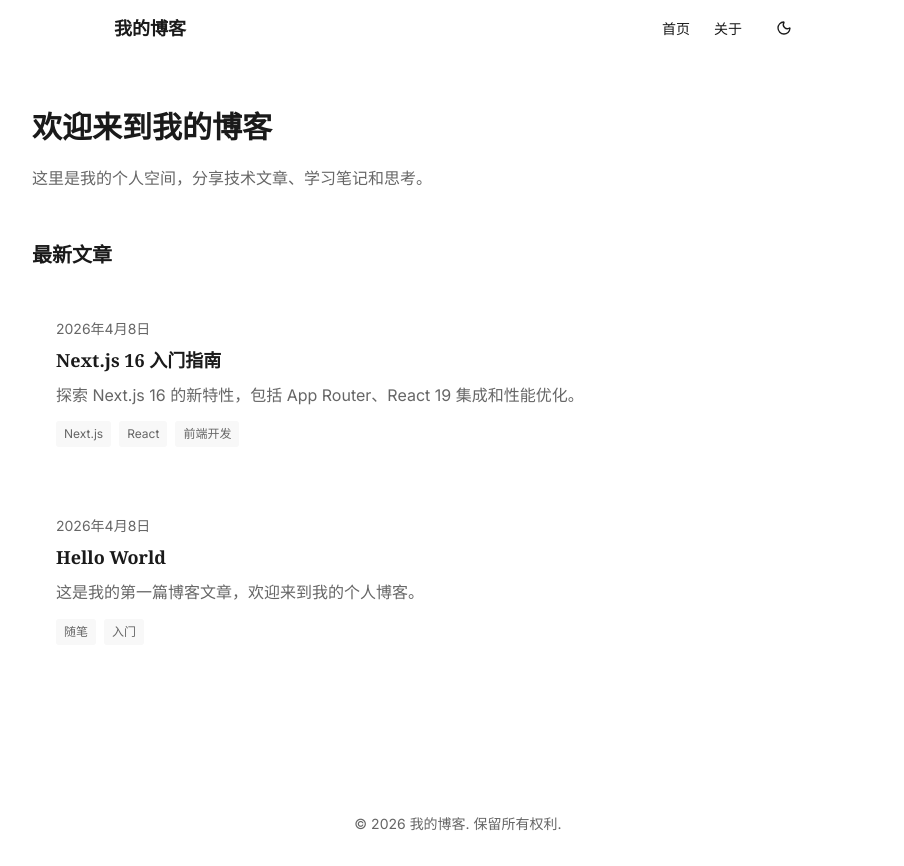
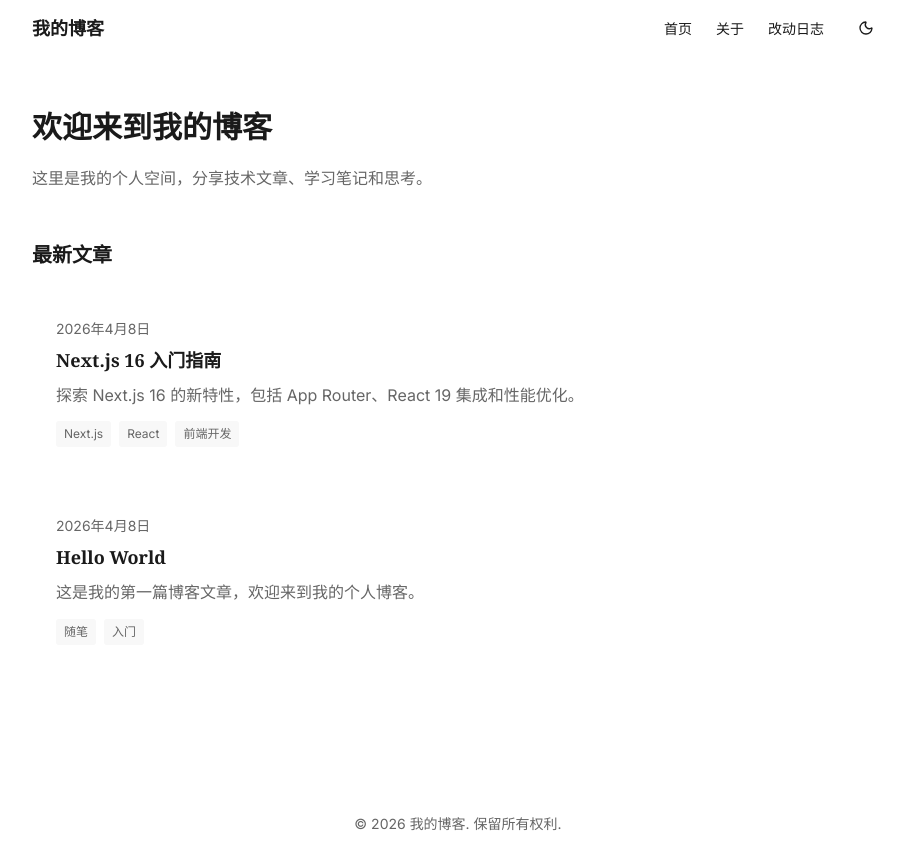
Before and after one commit to AyanamiReiEva/SheepBlog, a Next.js app: page / in a window 1280 px wide. Shown: the whole page, without its empty margins (182-1086 px from the left). Built offline with nearby package versions, Linux system fonts and the light colour scheme.

Commit message:
style: 增加导航栏最大宽度至900px并添加改动日志链接

```diff
--- a/components/site-header.tsx
+++ b/components/site-header.tsx
@@ -17,9 +17,9 @@ export function SiteHeader() {
       backdropFilter: 'blur(8px)',
     }}>
       <div style={{
-        maxWidth: '720px',
+        maxWidth: '900px',
         margin: '0 auto',
-        padding: '0 16px',
+        padding: '0 24px',
         height: '56px',
         display: 'flex',
         alignItems: 'center',
@@ -61,6 +61,17 @@ export function SiteHeader() {
           >
             关于
           </Link>
+          <Link href="/changelog" style={{
+            fontSize: '14px',
+            textDecoration: 'none',
+            color: 'var(--color-foreground)',
+            transition: 'color 0.2s',
+          }}
+          onMouseEnter={(e) => e.currentTarget.style.color = 'var(--color-primary)'}
+          onMouseLeave={(e) => e.currentTarget.style.color = 'var(--color-foreground)'}
+          >
+            改动日志
+          </Link>
           <button
             onClick={toggleTheme}
             aria-label="切换主题"
```
